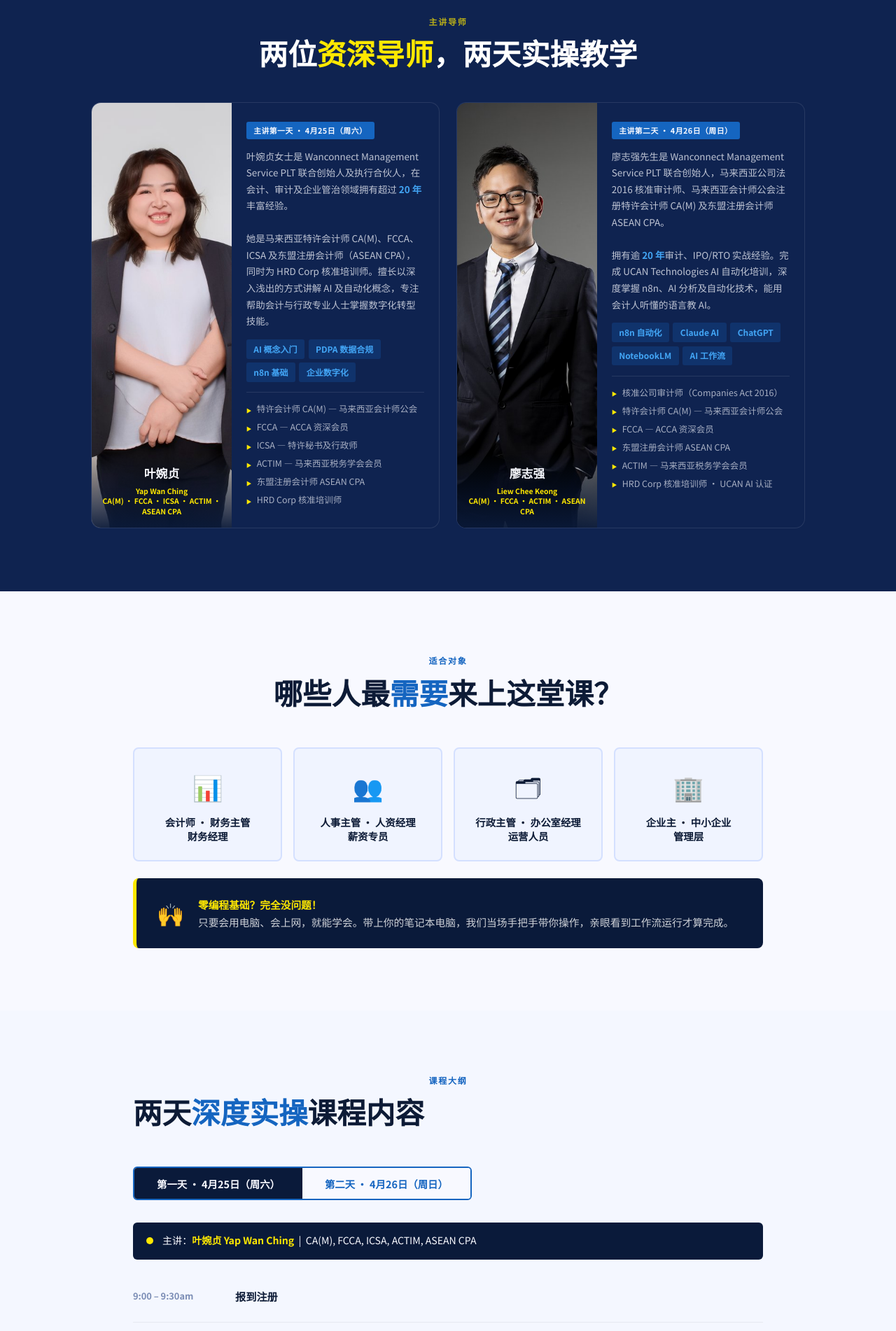
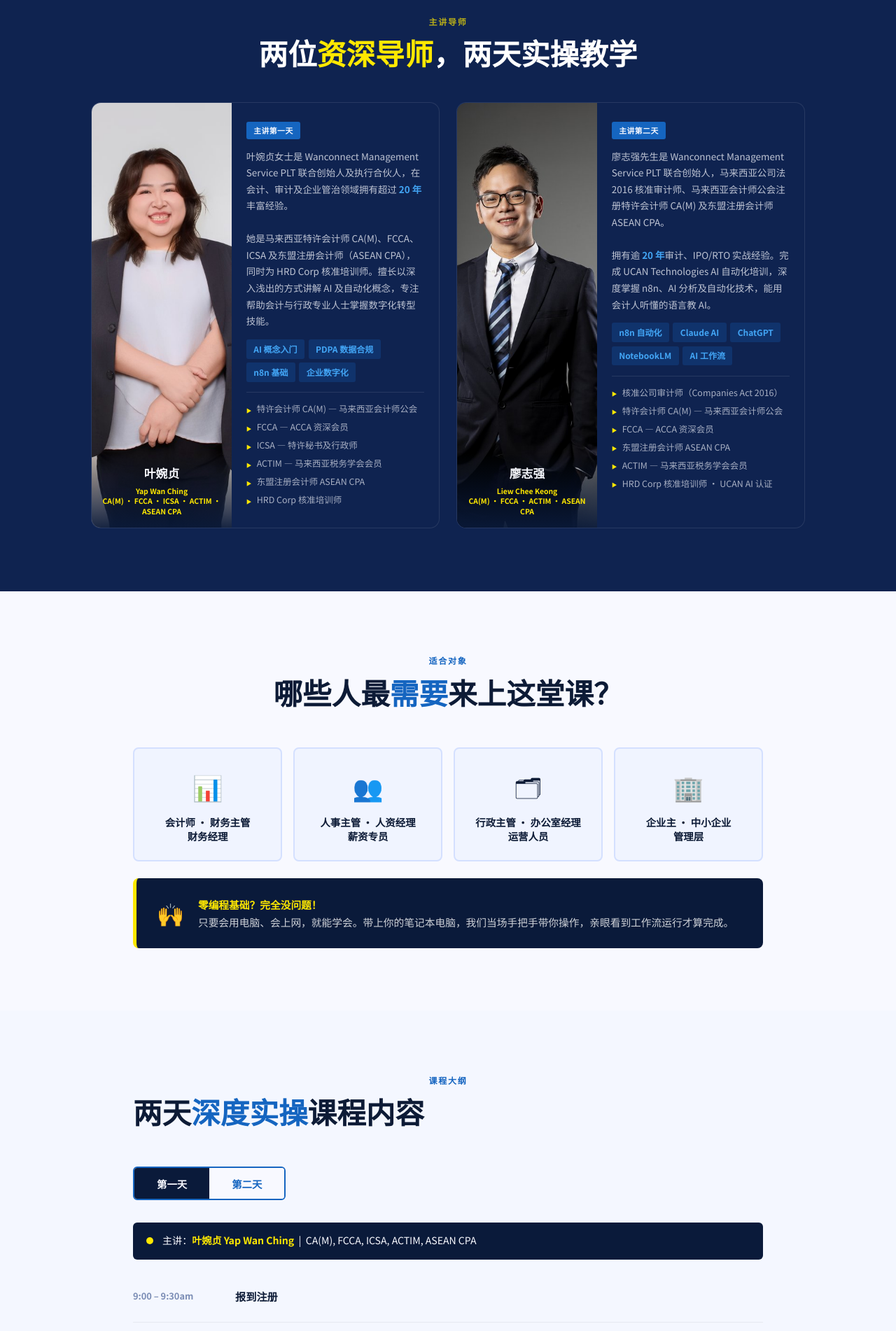
Before and after one commit to WanconnectAI/WanAutomation2, a plain HTML site: page index.html in a window 1280 px wide. Shown: the part 4485-6387 px from the top of the page at 70% size. Drawn offline with Linux system fonts and the light colour scheme.

Commit message:
Remove dates from speaker badges and day tab labels
Co-Authored-By: Claude Sonnet 4.6 <noreply@anthropic.com>

```diff
--- a/index.html
+++ b/index.html
@@ -1216,7 +1216,7 @@
         </div>
       </div>
       <div class="speaker-info-sm">
-        <span class="speaker-day-badge-sm"><span class="zh">主讲第一天 · 4月25日（周六）</span><span class="en">Presenting Day 1 · 25 Apr (Sat)</span></span>
+        <span class="speaker-day-badge-sm"><span class="zh">主讲第一天</span><span class="en">Presenting Day 1</span></span>
         <div class="speaker-bio-sm">
           <span class="zh">叶婉贞女士是 Wanconnect Management Service PLT 联合创始人及执行合伙人，在会计、审计及企业管治领域拥有超过 <strong style="color:var(--sky)">20 年</strong>丰富经验。
           <br><br>
@@ -1256,7 +1256,7 @@
         </div>
       </div>
       <div class="speaker-info-sm">
-        <span class="speaker-day-badge-sm"><span class="zh">主讲第二天 · 4月26日（周日）</span><span class="en">Presenting Day 2 · 26 Apr (Sun)</span></span>
+        <span class="speaker-day-badge-sm"><span class="zh">主讲第二天</span><span class="en">Presenting Day 2</span></span>
         <div class="speaker-bio-sm">
           <span class="zh">廖志强先生是 Wanconnect Management Service PLT 联合创始人，马来西亚公司法 2016 核准审计师、马来西亚会计师公会注册特许会计师 CA(M) 及东盟注册会计师 ASEAN CPA。
           <br><br>
@@ -1318,8 +1318,8 @@
     </h2>
 
     <div class="day-tabs">
-      <button class="day-tab active" onclick="switchDay(1)"><span class="zh">第一天 · 4月25日（周六）</span><span class="en">Day 1 · 25 Apr (Sat)</span></button>
-      <button class="day-tab" onclick="switchDay(2)"><span class="zh">第二天 · 4月26日（周日）</span><span class="en">Day 2 · 26 Apr (Sun)</span></button>
+      <button class="day-tab active" onclick="switchDay(1)"><span class="zh">第一天</span><span class="en">Day 1</span></button>
+      <button class="day-tab" onclick="switchDay(2)"><span class="zh">第二天</span><span class="en">Day 2</span></button>
     </div>
 
     <!-- DAY 1 -->
```
